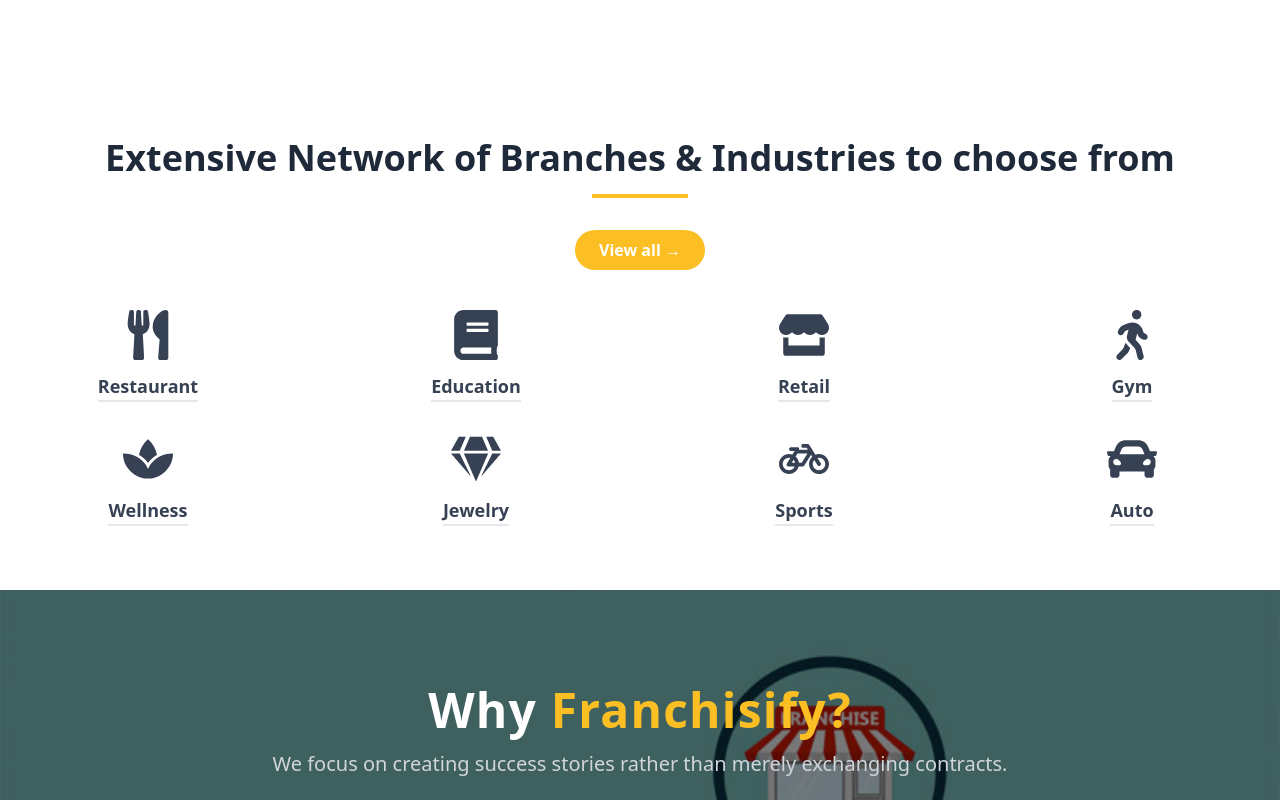
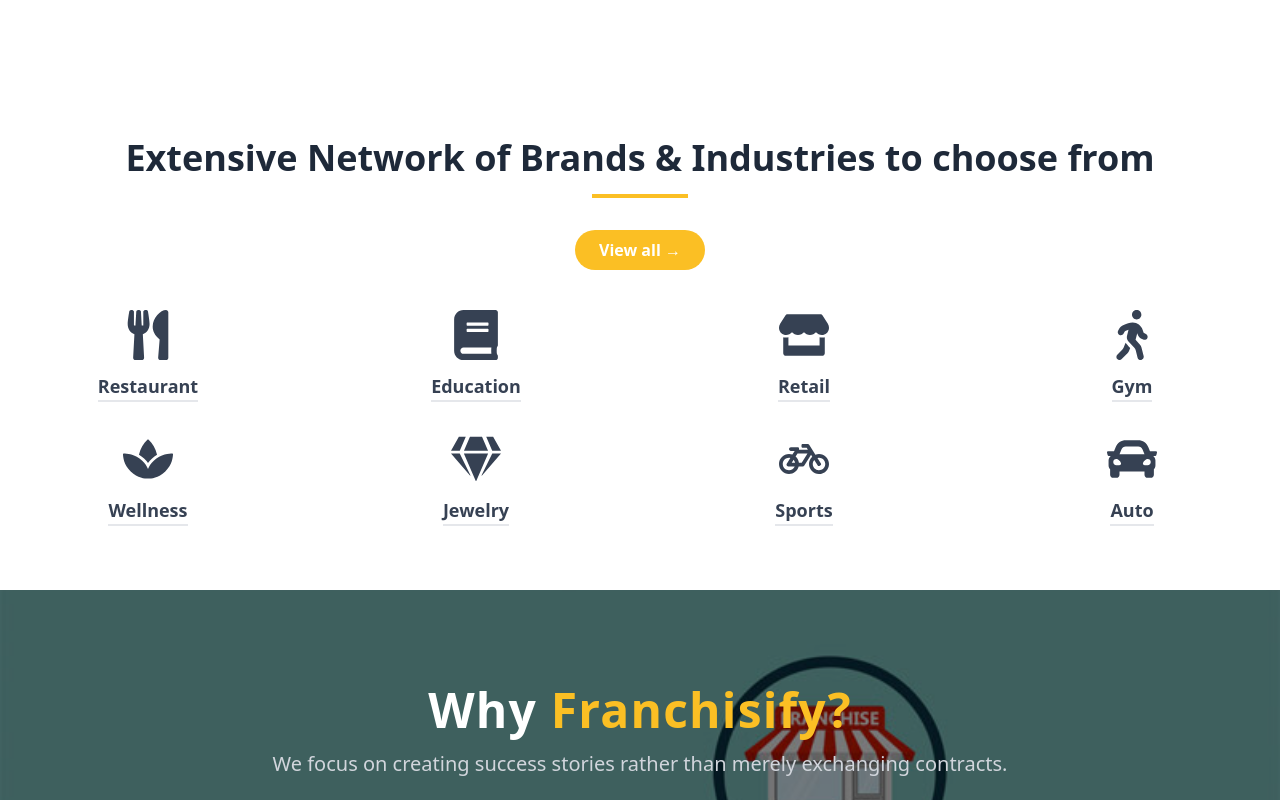
Before and after one commit to ceofranchisify/franchisify, a React (Vite) app: page /#/ in a window 1280 px wide. Shown: the part 1880-2680 px from the top of the page. Built offline with nearby package versions, Linux system fonts and the light colour scheme.

Commit message:
initial commit

```diff
--- a/src/components/Team.jsx
+++ b/src/components/Team.jsx
@@ -14,7 +14,7 @@
   { name: "Shafi Shoukath", role: "Chairman", image: shafi },
   { name: "Jino Joseph", role: "Chief Executive Officer (CEO)", image: jino },
   { name: "Praveen Kumar", role: "Franchise Development Manager (FDM)", image: praveen },
-  { name: "Jithin Sivadas", role: "Branch Onboarding Manager(BOM)", image: jithin },
+  { name: "Jithin Sivadas", role: "Brand Onboarding Manager(BOM)", image: jithin },
   { name: "Ashwath E", role: "Business Consultant Manager(BCM)", image: ashwath }
 ];
 
--- a/src/pages/IndustryGrid.jsx
+++ b/src/pages/IndustryGrid.jsx
@@ -26,7 +26,7 @@
   return (
     <section className="py-16 bg-white text-center">
       <h2 className="text-3xl md:text-4xl font-bold text-gray-800">
-        Extensive Network of Branches & Industries to choose from
+        Extensive Network of Brands & Industries to choose from
       </h2>
       <div className="w-24 h-1 bg-[#fbbf24] mx-auto my-4"></div>
 
```
